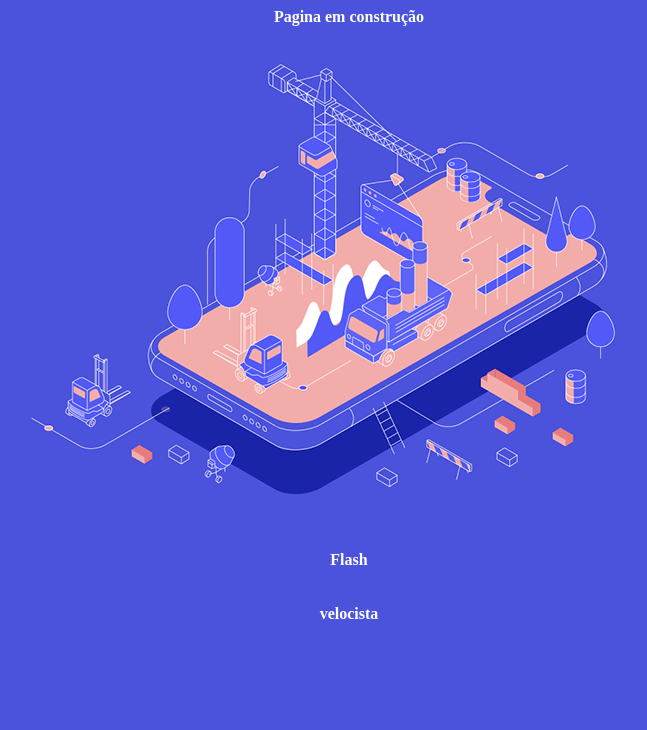
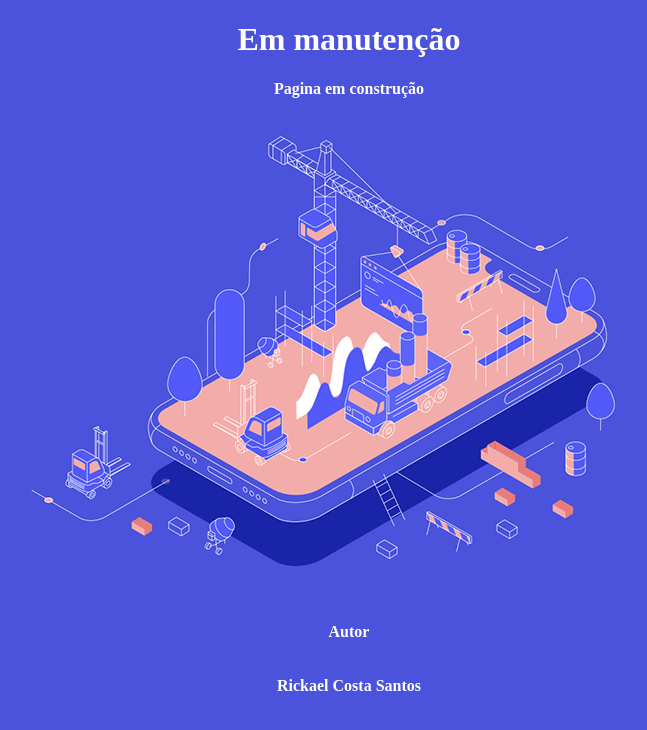
Before and after one commit to rickaelcostasantos/rickaelcostasantos.github.io, a plain HTML site: page index.html in a window 1280 px wide. Shown: the whole page, without its empty margins (291-938 px from the left). Drawn offline with Linux system fonts and the light colour scheme.

Commit message:
aprendizado de ramo

```diff
--- a/index.html
+++ b/index.html
@@ -8,10 +8,11 @@
     <title>pagina em contrucao</title>
 </head>
 <body>
+        <h1>Em manutenção</h1>
     <b>Pagina em construção</b>
     <img src="construcao.gif" alt="">
-    <b>Flash</b><br><br><br>
-    <b>velocista</b>
+    <b>Autor</b><br><br><br>
+    <b>Rickael Costa Santos</b>
+</body>
 
-</body>
 </html>
```
